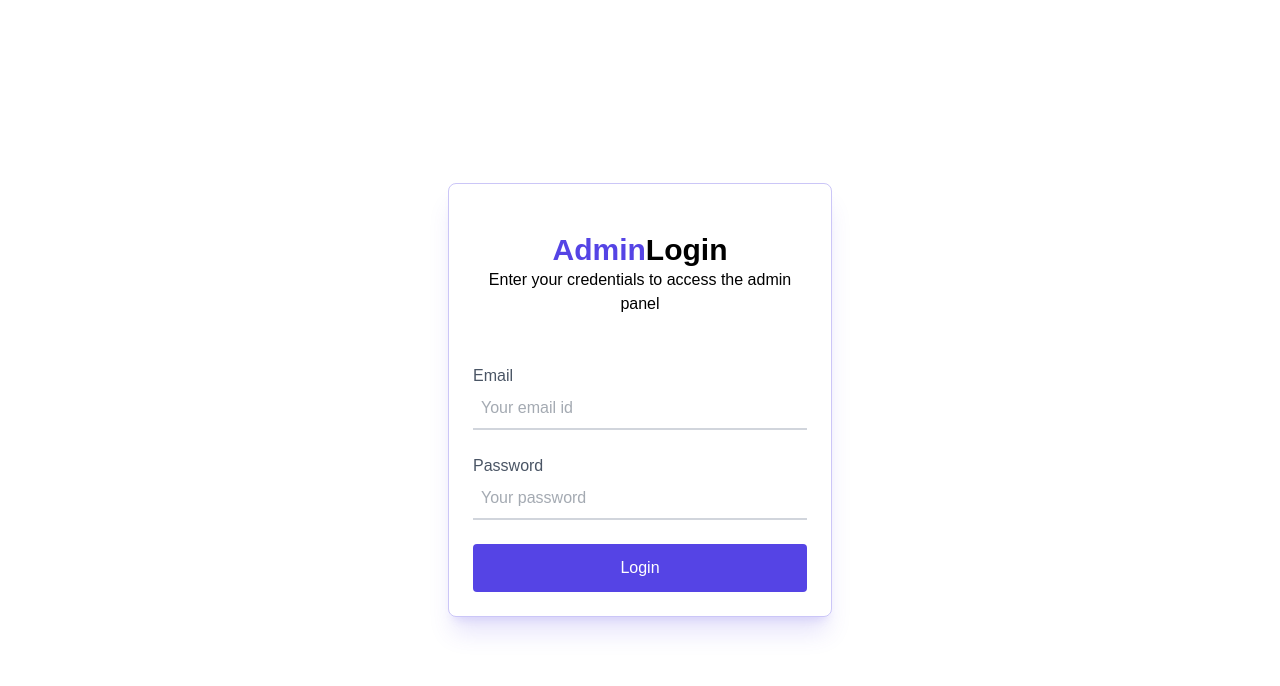
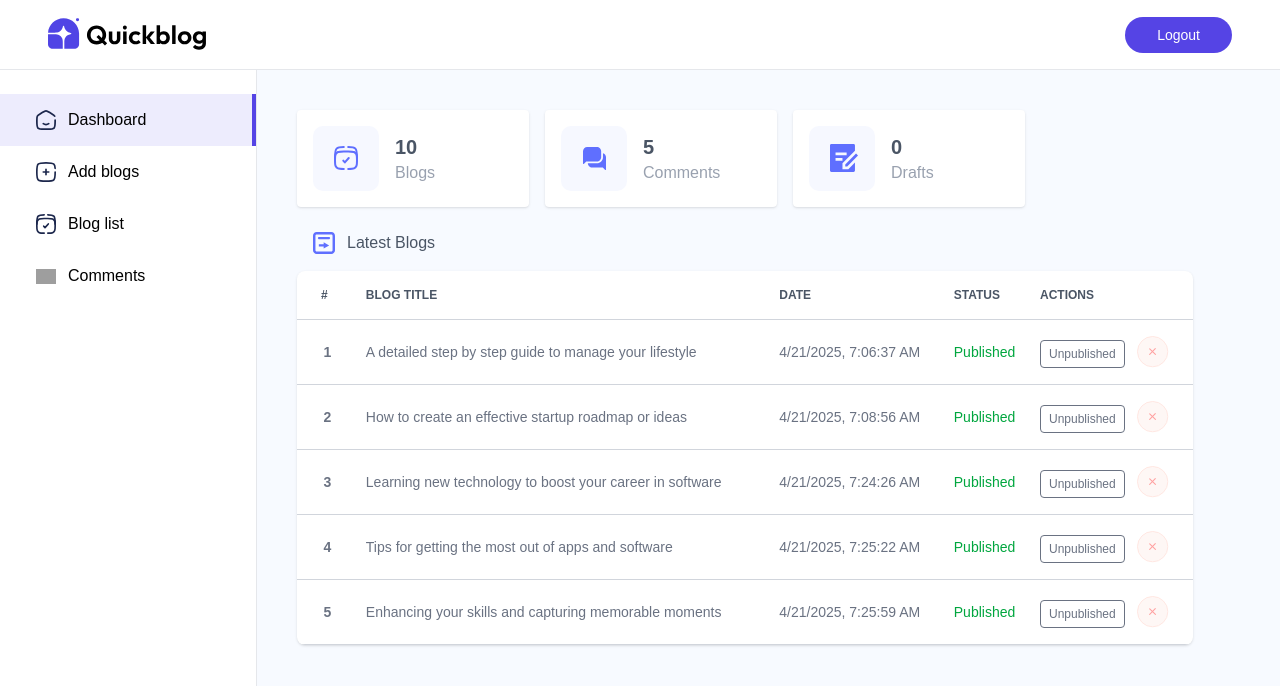
Before and after one commit to DimitarMitev92/full-stack-ai-powered-blog, a React (Vite) app in the folder client/: page /admin in a window 1280 px wide. Shown: the top 686 px of the page. Built offline with nearby package versions, Linux system fonts and the light colour scheme; grey boxes are pictures that could not be loaded.

Commit message:
feat: dashboard, blog list, comments pages

```diff
--- a/client/src/App.jsx
+++ b/client/src/App.jsx
@@ -15,7 +15,7 @@
       <Routes>
         <Route path="/" element={<Home />} />
         <Route path="/blog/:id" element={<Blog />} />
-        <Route path="/admin" element={true ? <Login /> : <Layout />}>
+        <Route path="/admin" element={<Layout />}>
           <Route index element={<Dashboard />} />
           <Route path="addBlog" element={<AddBlog />} />
           <Route path="listBlog" element={<ListBlog />} />
--- /dev/null
+++ b/client/src/components/admin/BlogTableItem.jsx
@@ -0,0 +1,35 @@
+import React from "react";
+import { assets } from "../../assets/assets";
+
+const BlogTableItem = ({ blog, fetchBlogs, index }) => {
+  const { title, createdAt } = blog;
+  const BlogDate = new Date(createdAt);
+  return (
+    <tr className="border-y border-gray-300">
+      <th className="px-2 py-4">{index}</th>
+      <td className="px-2 py-4">{title}</td>
+      <td className="px-2 py-4 max-sm:hidden">{BlogDate.toLocaleString()}</td>
+      <td className="px-2 py-4 max-sm:hidden">
+        <p
+          className={`${
+            blog.isPublished ? "text-green-600" : "text-orange-700"
+          }`}
+        >
+          {blog.isPublished ? "Published" : "Unpublished"}
+        </p>
+      </td>
+      <td className="px-2 py-4 flex text-xs gap-3">
+        <button className="border px-2 py-0.5 mt-1 rounded cursor-pointer">
+          {blog.isPublished ? "Unpublished" : "Published"}
+        </button>
+        <img
+          src={assets.cross_icon}
+          className="w-8 hover:scale-110 transition-all cursor-pointer"
+          alt=""
+        />
+      </td>
+    </tr>
+  );
+};
+
+export default BlogTableItem;
--- /dev/null
+++ b/client/src/components/admin/CommentTableItem.jsx
@@ -0,0 +1,45 @@
+import React from "react";
+import { assets } from "../../assets/assets";
+
+const CommentTableItem = ({ comment, fetchComments }) => {
+  const { blog, createdAt, _id, name, content, isApproved } = comment;
+
+  const BlogDate = new Date(createdAt);
+
+  return (
+    <tr className="order-y border-gray-300">
+      <td className="px-6 py-4">
+        <b className="font-medium text-gray-600">Blog</b> : {blog.title}
+        <br />
+        <br />
+        <b className="font-medium text-gray-600">Name</b> : {comment.name}
+        <br />
+        <b className="font-medium text-gray-600">Comment</b> : {comment.content}
+      </td>
+      <td className="px-6 py-4 max-sm:hidden">
+        {BlogDate.toLocaleDateString()}
+      </td>
+      <td className="px-6 py-4 max-sm:hidden">
+        <div className="inline-flex items-center gap-4">
+          {!comment.isApproved ? (
+            <img
+              src={assets.tick_icon}
+              className="w-5 hover:scale-110 transition-all cursor-pointer"
+            />
+          ) : (
+            <p className="text-sm border border-green-600 green-100 text-green-600 rounded-full px-3 py-1">
+              Approved
+            </p>
+          )}
+          <img
+            src={assets.bin_icon}
+            className="w-5 hover:scale-110 transition-all cursor-pointer"
+            alt=""
+          />
+        </div>
+      </td>
+    </tr>
+  );
+};
+
+export default CommentTableItem;
--- a/client/src/components/admin/Sidebar.jsx
+++ b/client/src/components/admin/Sidebar.jsx
@@ -37,7 +37,7 @@
         }
       >
         <img src={assets.list_icon} alt="" className="min-w-4 w-5" />
-        <p className="hidden md:inline-block">List blog</p>
+        <p className="hidden md:inline-block">Blog list</p>
       </NavLink>
       <NavLink
         to="/admin/comments"
--- a/client/src/pages/admin/Comments.jsx
+++ b/client/src/pages/admin/Comments.jsx
@@ -1,7 +1,79 @@
-import React from "react";
+import React, { useEffect, useState } from "react";
+import { comments_data } from "../../assets/assets";
+import CommentTableItem from "../../components/admin/CommentTableItem";
 
 const Comments = () => {
-  return <div>Comments</div>;
+  const [comments, setComments] = useState([]);
+  const [filter, setFilter] = useState("Not Approved");
+
+  const fetchComments = async () => {
+    setComments(comments_data);
+  };
+
+  useEffect(() => {
+    fetchComments();
+  }, []);
+  return (
+    <div className="flex-1 pt-5 px-5 sm:pt-12 sm:pl-16 bg-blue-50/50">
+      <div className="flex justify-between items-center max-w-3xl">
+        <h1>Comments</h1>
+        <div className="flex gap-4">
+          <button
+            className={`shadow-custom-sm border rounded-full px-4 py-1 cursor-pointer text-xs ${
+              filter === "Approved" ? "text-primary" : "text-gray-700"
+            }`}
+            onClick={() => setFilter("Approved")}
+          >
+            Approved
+          </button>
+          <button
+            onClick={() => setFilter("Not Approved")}
+            className={`shadow-custom-sm border rounded-full px-4 py-1 cursor-pointer text-xs ${
+              filter === "Not Approved" ? "text-primary" : "text-gray-700"
+            }`}
+          >
+            Not Approved
+          </button>
+        </div>
+      </div>
+      <div className="relative h-4/5 max-w-3xl overflow-x-auto mt-4 bg-white shadow rounded-lg scrollbar-hide">
+        <table className="w-full text-sm text-gray-500">
+          <thead className="text-xs text-gray-700 text-left uppercase">
+            <tr>
+              <th scope="col" className="px-6 py-3">
+                Blog Title & Comment
+              </th>
+
+              <th scope="col" className="px-6 py-3 max-sm:hidden">
+                Date
+              </th>
+              <th scope="col" className="px-6 py-3">
+                Action
+              </th>
+            </tr>
+          </thead>
+          <tbody>
+            {comments
+              .filter((comment) => {
+                if (filter === "Approved") return comment.isApproved === true;
+                return comment.isApproved === false;
+              })
+              .map((comment, index) => {
+                console.log("comment", comment);
+                return (
+                  <CommentTableItem
+                    key={comment._id}
+                    comment={comment}
+                    index={index + 1}
+                    fetchComments={fetchComments}
+                  />
+                );
+              })}
+          </tbody>
+        </table>
+      </div>
+    </div>
+  );
 };
 
 export default Comments;
--- a/client/src/pages/admin/Dashboard.jsx
+++ b/client/src/pages/admin/Dashboard.jsx
@@ -1,7 +1,96 @@
-import React from "react";
+import React, { useEffect, useState } from "react";
+import { assets, dashboard_data } from "../../assets/assets";
+import BlogTableItem from "../../components/admin/BlogTableItem";
 
 const Dashboard = () => {
-  return <div>Dashboard</div>;
+  const [dashboardData, setDashboardData] = useState({
+    blogs: 0,
+    comments: 0,
+    drafts: 0,
+    recentBlogs: [],
+  });
+
+  const fetchDashboard = async () => {
+    setDashboardData(dashboard_data);
+  };
+
+  useEffect(() => {
+    fetchDashboard();
+  }, []);
+
+  return (
+    <div className="flex-1 p-4 md:p-10 bg-blue-50/50">
+      <div className="flex flex-wrap gap-4">
+        <div className="flex items-center gap-4 bg-white p-4 min-w-58 rounded shadow cursor-pointer hover:scale-105 transition-all">
+          <img src={assets.dashboard_icon_1} alt="" />
+          <div>
+            <p className="text-xl font-semibold text-gray-600">
+              {dashboardData.blogs}
+            </p>
+            <p className="text-gray-400 font-light">Blogs</p>
+          </div>
+        </div>
+        <div className="flex items-center gap-4 bg-white p-4 min-w-58 rounded shadow cursor-pointer hover:scale-105 transition-all">
+          <img src={assets.dashboard_icon_2} alt="" />
+          <div>
+            <p className="text-xl font-semibold text-gray-600">
+              {dashboardData.comments}
+            </p>
+            <p className="text-gray-400 font-light">Comments</p>
+          </div>
+        </div>
+        <div className="flex items-center gap-4 bg-white p-4 min-w-58 rounded shadow cursor-pointer hover:scale-105 transition-all">
+          <img src={assets.dashboard_icon_3} alt="" />
+          <div>
+            <p className="text-xl font-semibold text-gray-600">
+              {dashboardData.drafts}
+            </p>
+            <p className="text-gray-400 font-light">Drafts</p>
+          </div>
+        </div>
+      </div>
+
+      <div>
+        <div className="flex items-center gap-3 m-4 mt-6 text-gray-600">
+          <img src={assets.dashboard_icon_4} alt="" />
+          <p>Latest Blogs</p>
+        </div>
+        <div className="relative max-w-4xl overflow-x-auto shadow rounded-lg scrollbar-hide bg-white">
+          <table className="w-full text-sm text-gray-500">
+            <thead className="text-xs text-gray-600 text-left uppercase">
+              <tr>
+                <th score="col" className="px-2 py-4 xl:px-6">
+                  #
+                </th>
+                <th score="col" className="px-2 py-4">
+                  Blog Title
+                </th>
+                <th score="col" className="px-2 py-4 max-sm:hidden">
+                  Date
+                </th>
+                <th score="col" className="px-2 py-4 max-sm:hidden">
+                  Status
+                </th>
+                <th score="col" className="px-2 py-4">
+                  Actions
+                </th>
+              </tr>
+            </thead>
+            <tbody>
+              {dashboardData.recentBlogs.map((blog, index) => (
+                <BlogTableItem
+                  key={blog._id}
+                  blog={blog}
+                  fetchBlogs={fetchDashboard}
+                  index={index + 1}
+                />
+              ))}
+            </tbody>
+          </table>
+        </div>
+      </div>
+    </div>
+  );
 };
 
 export default Dashboard;
--- a/client/src/pages/admin/ListBlog.jsx
+++ b/client/src/pages/admin/ListBlog.jsx
@@ -1,7 +1,54 @@
-import React from "react";
+import React, { useEffect, useState } from "react";
+import { blog_data } from "../../assets/assets";
+import BlogTableItem from "../../components/admin/BlogTableItem";
 
 const ListBlog = () => {
-  return <div>ListBlog</div>;
+  const [blogs, setBlogs] = useState([]);
+  const fetchBlogs = async () => {
+    setBlogs(blog_data);
+  };
+
+  useEffect(() => {
+    fetchBlogs();
+  }, []);
+  return (
+    <div className="flex-1 pt-5 px-5 sm:pt-12 sm:pl-16 bg-blue-50/50">
+      <h1>All blogs</h1>
+      <div className="relative h-4/5 mt-4 max-w-4xl overflow-x-auto shadow rounded-lg scrollbar-hide bg-white">
+        <table className="w-full text-sm text-gray-500">
+          <thead className="text-xs text-gray-600 text-left uppercase">
+            <tr>
+              <th score="col" className="px-2 py-4 xl:px-6">
+                #
+              </th>
+              <th score="col" className="px-2 py-4">
+                Blog Title
+              </th>
+              <th score="col" className="px-2 py-4 max-sm:hidden">
+                Date
+              </th>
+              <th score="col" className="px-2 py-4 max-sm:hidden">
+                Status
+              </th>
+              <th score="col" className="px-2 py-4">
+                Actions
+              </th>
+            </tr>
+          </thead>
+          <tbody>
+            {blogs.map((blog, index) => (
+              <BlogTableItem
+                key={blog._id}
+                blog={blog}
+                fetchBlogs={fetchBlogs}
+                index={index + 1}
+              />
+            ))}
+          </tbody>
+        </table>
+      </div>
+    </div>
+  );
 };
 
 export default ListBlog;
```
